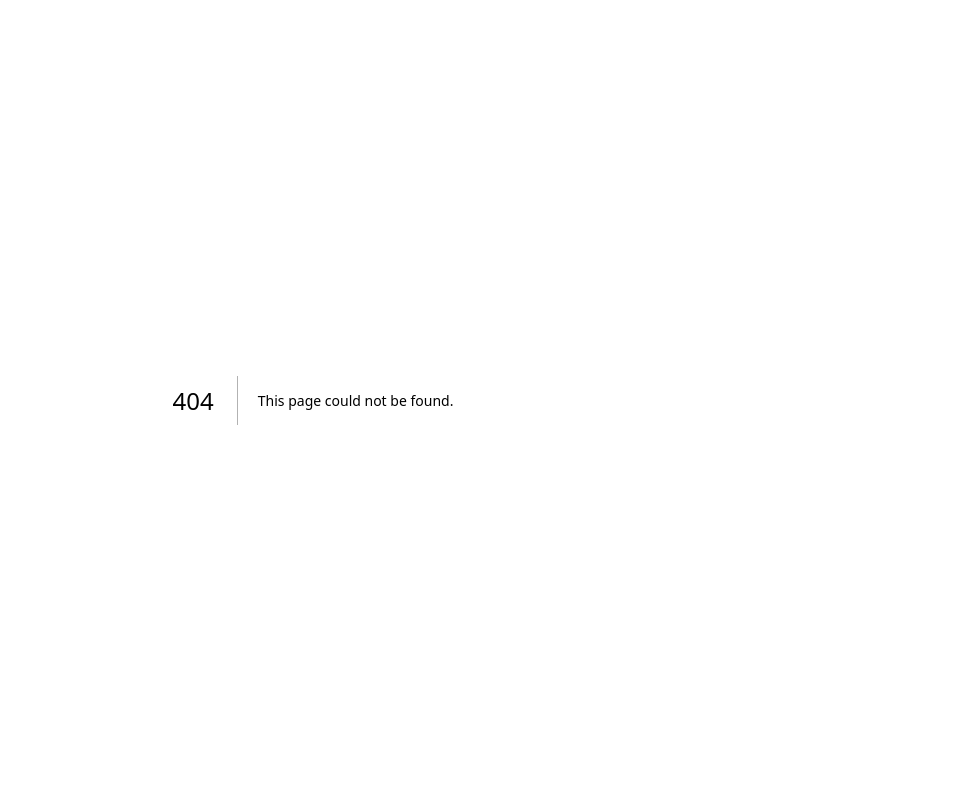
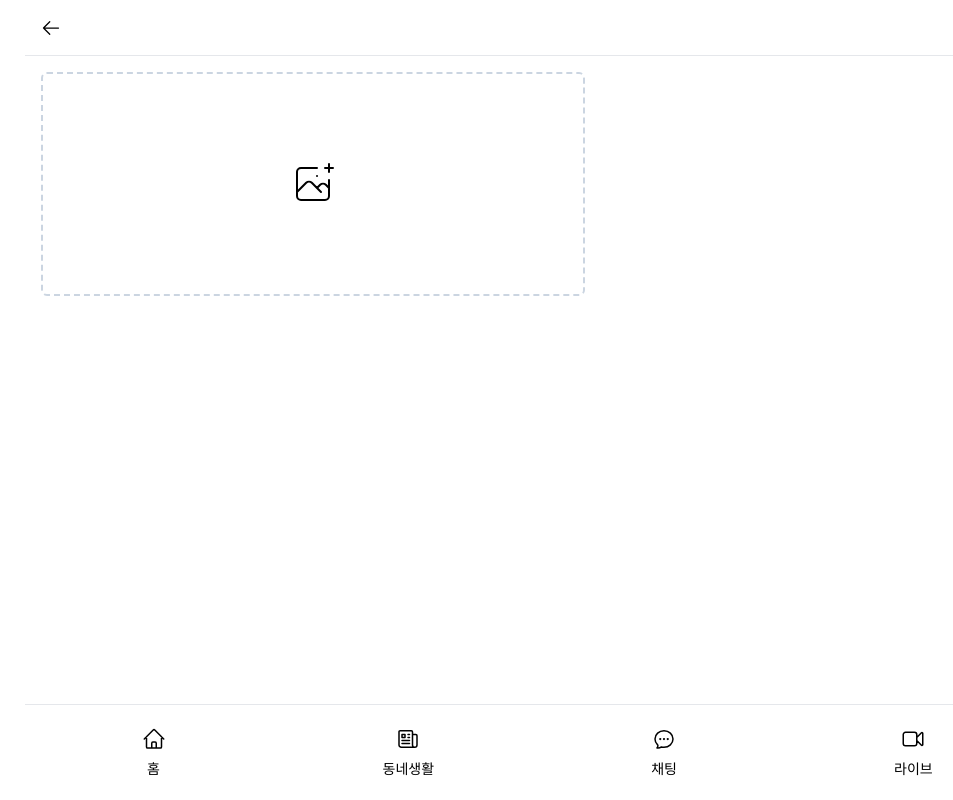
Before and after one commit to KeMezz/carrot-market, a Next.js app: page /upload in a window 1280 px wide. Before the commit this address had no page. Shown: the whole page, without its empty margins (327-1280 px from the left). Built offline with nearby package versions, Linux system fonts and the light colour scheme.

Commit message:
Create upload.tsx

```diff
--- /dev/null
+++ b/pages/upload.tsx
@@ -0,0 +1,29 @@
+import Layout from "../components/layout";
+
+const Upload = () => {
+  return (
+    <Layout canGoBack>
+      <div className="p-4">
+        <div className="h-56 border-dashed w-full border-2 border-slate-300 rounded-md flex justify-center items-center">
+          <svg
+            className="h-12 w-12"
+            stroke="currentColor"
+            fill="none"
+            viewBox="0 0 48 48"
+            aria-hidden="true"
+          >
+            <path
+              d="M28 8H12a4 4 0 00-4 4v20m32-12v8m0 0v8a4 4 0 01-4 4H12a4 4 0 01-4-4v-4m32-4l-3.172-3.172a4 4 0 00-5.656 0L28 28M8 32l9.172-9.172a4 4 0 015.656 0L28 28m0 0l4 4m4-24h8m-4-4v8m-12 4h.02"
+              strokeWidth={2}
+              strokeLinecap="round"
+              strokeLinejoin="round"
+            />
+          </svg>
+        </div>
+        <div></div>
+      </div>
+    </Layout>
+  );
+};
+
+export default Upload;
```
